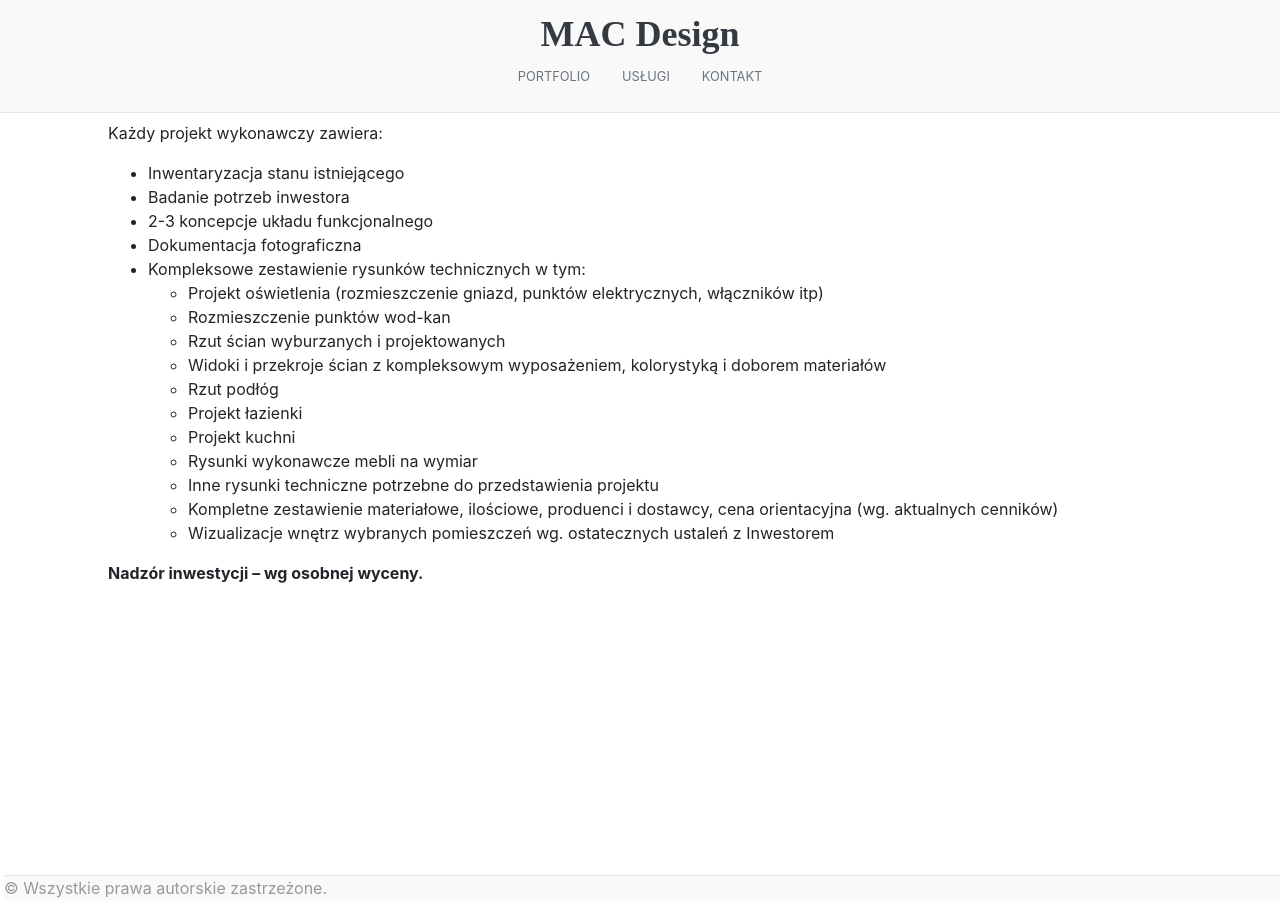
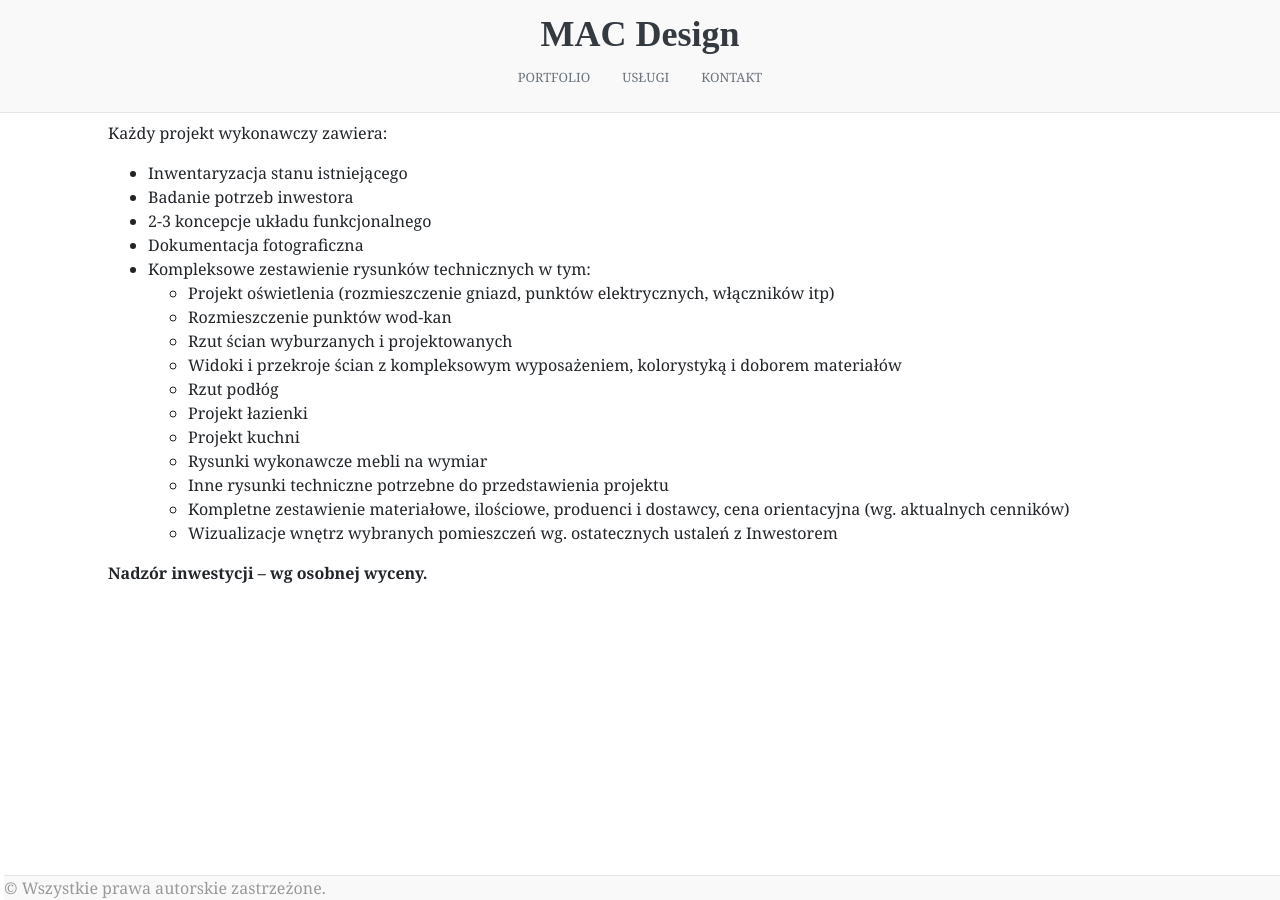
Before and after one commit to RMachnik/mac-design, a Jekyll site: the page built from _pages/services.md, in a window 1280 px wide. Built offline with Jekyll 4.4.1, drawn with Linux system fonts in a browser that asks for light colours; nearby versions of some CDN libraries; some web fonts are replaced.

Commit message:
cleaning up css

```diff
--- a/assets/css/index.css
+++ b/assets/css/index.css
@@ -1,5 +1,3 @@
-/* stylelint-disable selector-list-comma-newline-after */
-
 .blog-header {
     line-height: 1;
     background: #f9f9f9;
@@ -11,20 +9,6 @@
     font-size: 2.25rem;
     font-family: 'Playfair', cursive;
     font-weight: 900;
-}
-
-/* playfair-display-sc-italic - latin */
-@font-face {
-    font-family: 'Playfair Display SC';
-    font-style: italic;
-    font-weight: 400;
-    src: url('../fonts/playfair-display-sc-v10-latin-italic.eot'); /* IE9 Compat Modes */
-    src: local(''),
-    url('../fonts/playfair-display-sc-v10-latin-italic.eot?#iefix') format('embedded-opentype'), /* IE6-IE8 */
-    url('../fonts/playfair-display-sc-v10-latin-italic.woff2') format('woff2'), /* Super Modern Browsers */
-    url('../fonts/playfair-display-sc-v10-latin-italic.woff') format('woff'), /* Modern Browsers */
-    url('../fonts/playfair-display-sc-v10-latin-italic.ttf') format('truetype'), /* Safari, Android, iOS */
-    url('../fonts/playfair-display-sc-v10-latin-italic.svg#PlayfairDisplaySC') format('svg'); /* Legacy iOS */
 }
 
 .blog-header-logo:hover {
@@ -99,9 +83,6 @@
     }
 }
 
-/*
- * Blog name and description
- */
 .blog-title {
     margin-bottom: 0;
     font-size: 2rem;
@@ -119,7 +100,6 @@
     }
 }
 
-/* Pagination */
 .blog-pagination {
     margin-bottom: 4rem;
 }
@@ -128,9 +108,6 @@
     border-radius: 2rem;
 }
 
-/*
- * Blog posts
- */
 .blog-post {
     margin-bottom: 4rem;
 }
@@ -145,11 +122,7 @@
     color: #999;
 }
 
-/*
- * Footer
- */
 .blog-footer {
-    /*padding: 0.2rem 0;*/
     color: #999;
     background-color: #f9f9f9;
     border-top: .05rem solid #e5e5e5;
@@ -157,16 +130,6 @@
 
 .blog-footer p:last-child {
     margin-bottom: 0;
-}
-
-
-.love {
-    background-color: #f9f9f9;
-    margin: 0;
-    font-size: 12px;
-    padding: 1em;
-    text-align: center;
-    font-family: Mansalva;
 }
 
 .gallery {
@@ -181,3 +144,7 @@
 .navigation {
     background: white;
 }
+
+body{
+    font-family: "Playfair", Georgia, "Times New Roman", serif;
+}
```
